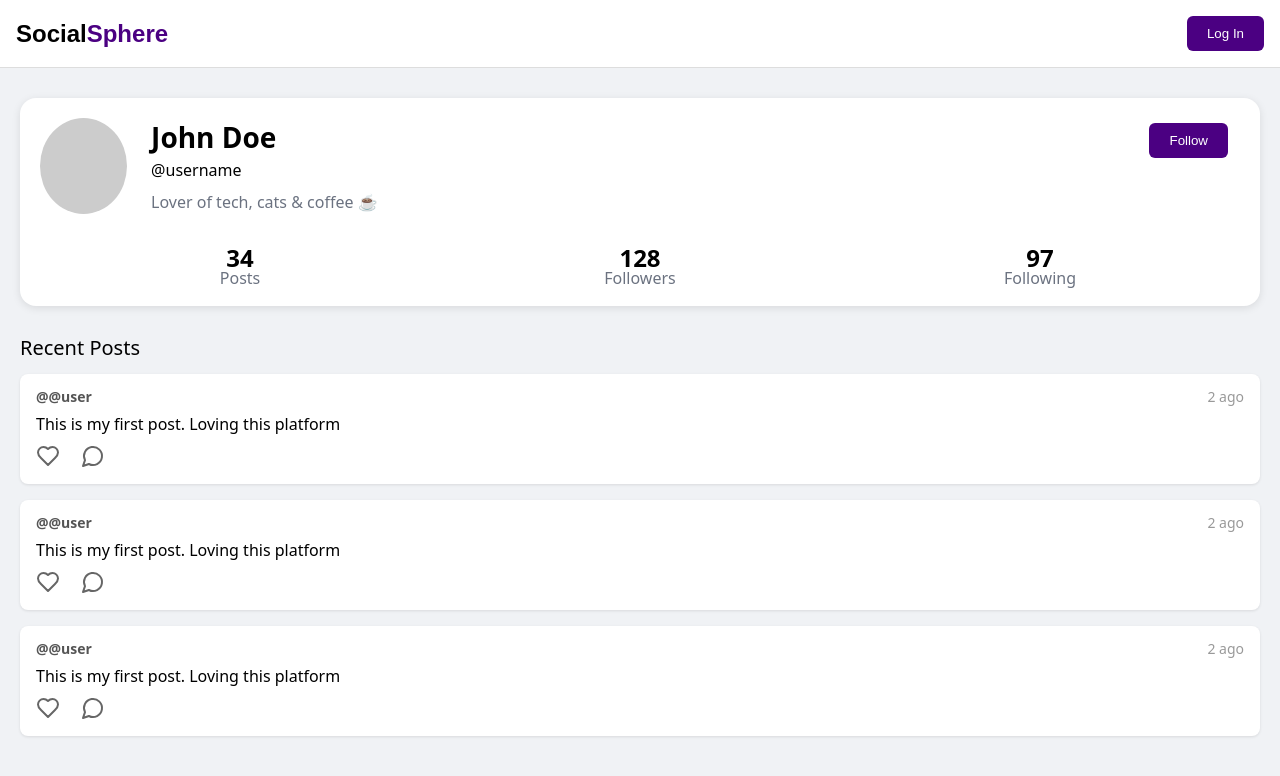
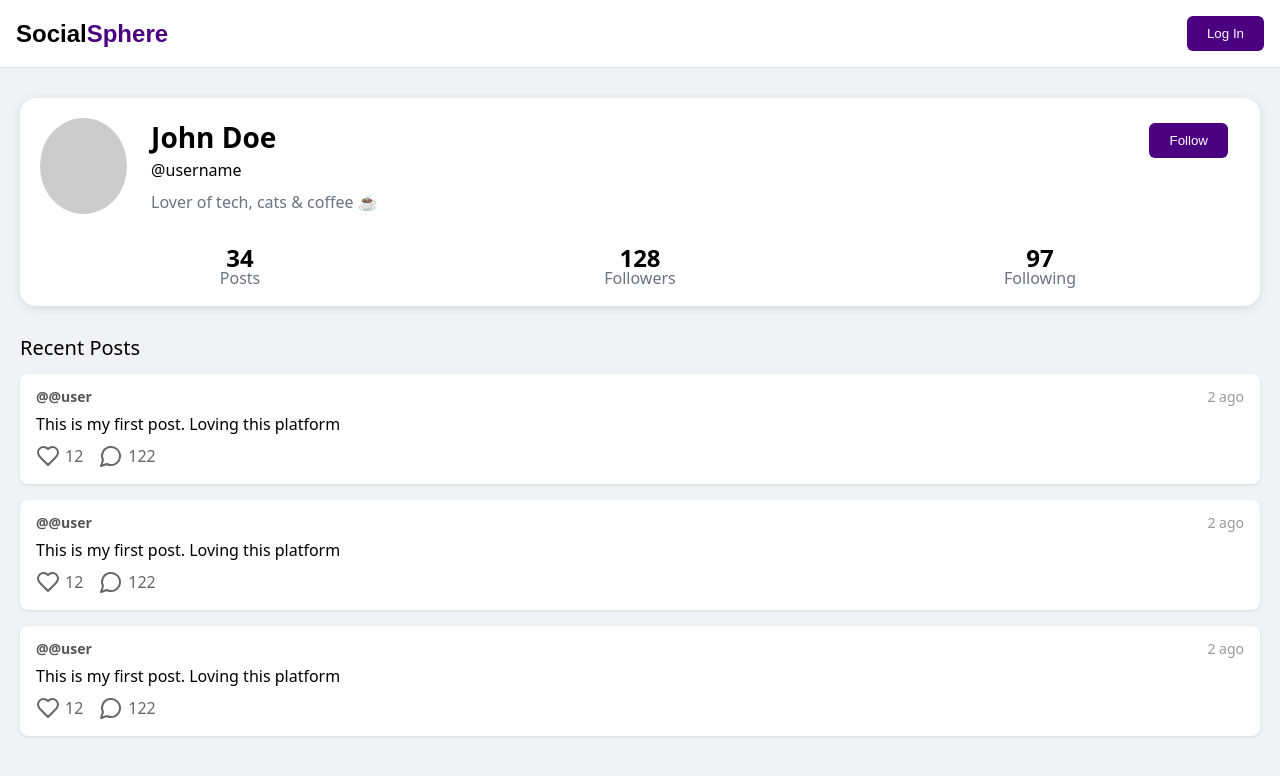
Before and after one commit to MyHKo/social-app-diploma, a React (Vite) app in the folder app/frontend/: page /profile in a window 1280 px wide. Shown: the top 776 px of the page. Built offline with nearby package versions, Linux system fonts and the light colour scheme; no server answers.

Commit message:
Frontend: change posts call in the profile

```diff
--- a/app/frontend/src/pages/Profile/UserPosts/index.jsx
+++ b/app/frontend/src/pages/Profile/UserPosts/index.jsx
@@ -8,7 +8,7 @@ function UserPosts({ username }) {
             <h3 className={styles.posts_title}>Recent Posts</h3>
             <div className={styles.posts_list}>
                 {[1, 2, 3].map((id) => (
-                    <Post key={id} user={"@user"} text={"This is my first post. Loving this platform"} time={"2"}/>
+                    <Post key={id} user={"@user"} text={"This is my first post. Loving this platform"} time={"2"} likes={12} comments={122}/>
                 ))}
             </div>
         </div>
```
